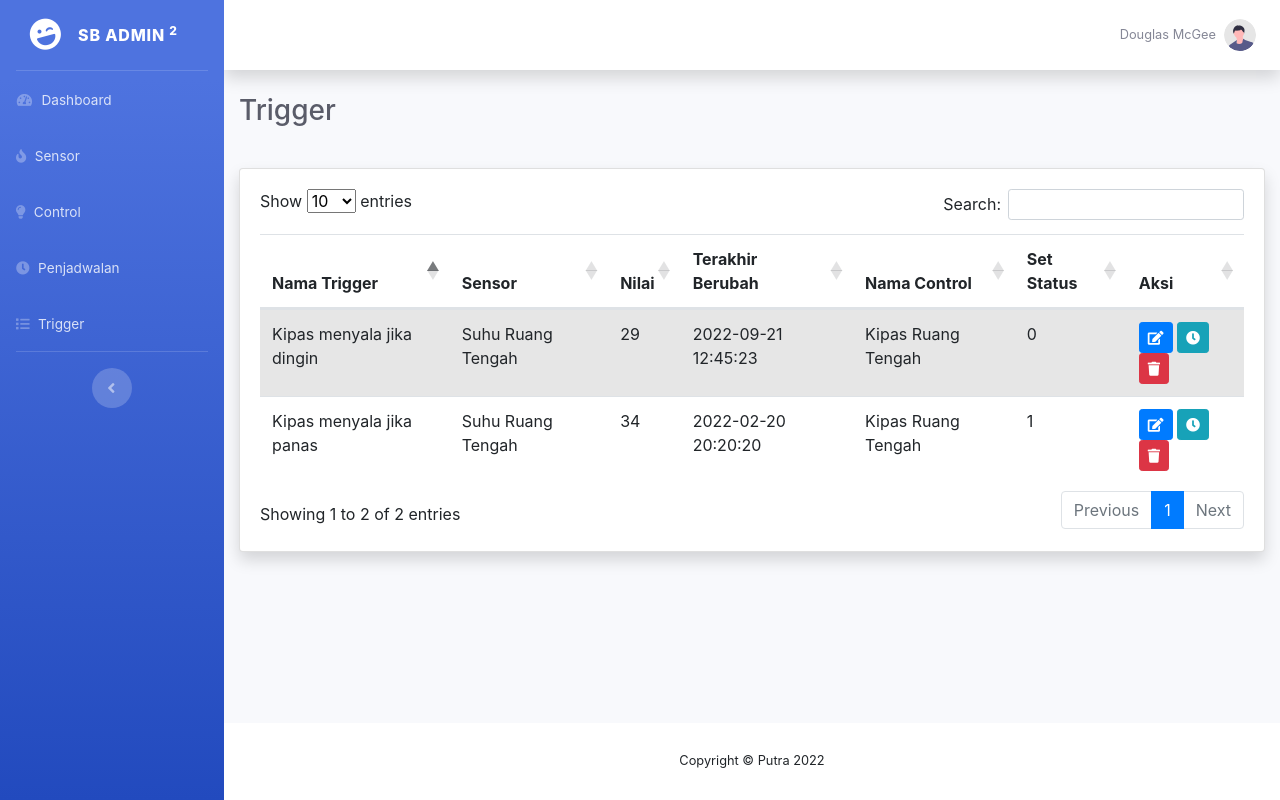
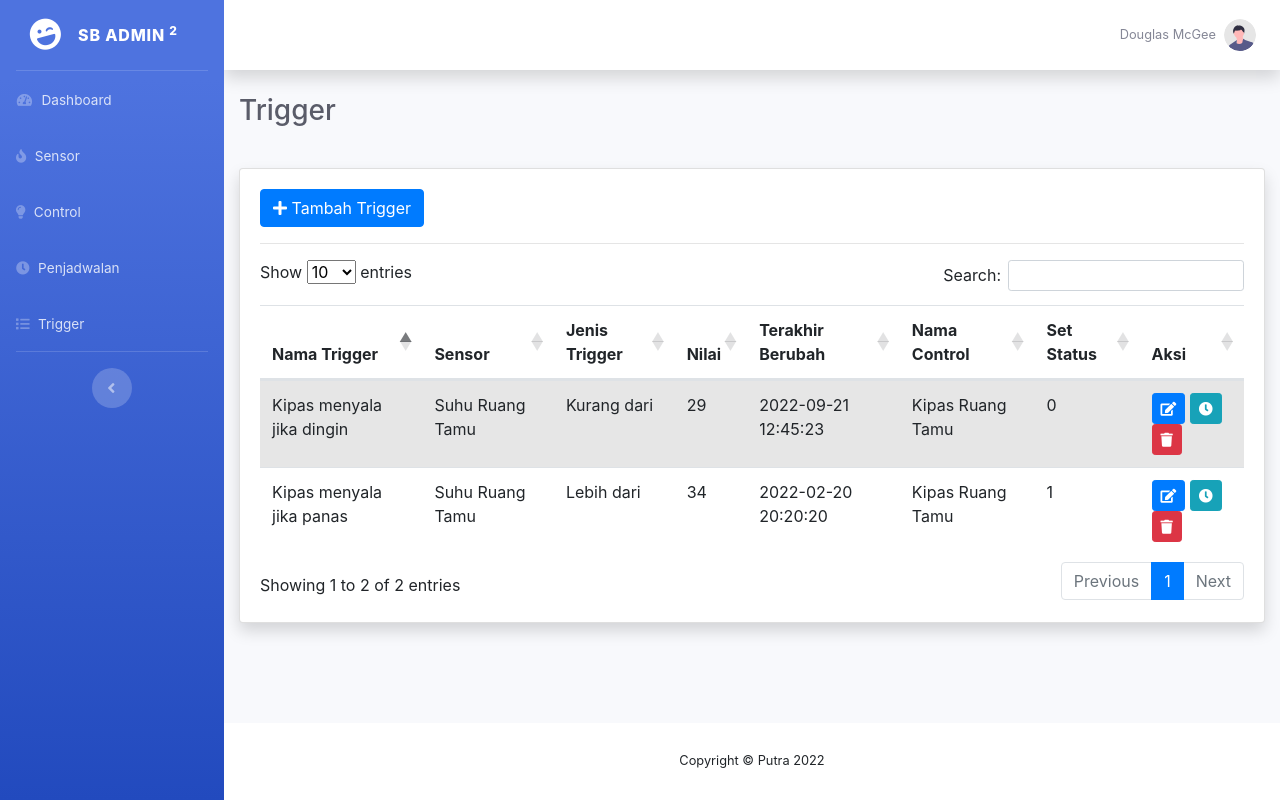
Before and after one commit to m4nzm333/microservice-iot, a Flask app: page /trigger in a window 1280 px wide. Run offline with Flask 2, Linux system fonts and the light colour scheme; some libraries are stand-ins or nearby versions.

Commit message:
Trigger jadwal

```diff
--- a/services/landing/templates/trigger.html
+++ b/services/landing/templates/trigger.html
@@ -19,11 +19,16 @@
                         <dir class="col-12">
                             <div class="card shadow">
                                 <div class="card-body table-responsive">
-                                    <table id="tableSensor" class="table table-striped">
+                                    <button class="btn btn-primary" id="btnTambah">
+                                        <i class="fa fa-plus"></i> Tambah Trigger
+                                    </button>
+                                    <hr>
+                                    <table id="tableTrigger" class="table table-striped">
                                         <thead>
                                             <tr>
                                                 <th>Nama Trigger</th>
                                                 <th>Sensor</th>
+                                                <th>Jenis Trigger</th>
                                                 <th>Nilai</th>
                                                 <th>Terakhir Berubah</th>
                                                 <th>Nama Control</th>
@@ -34,10 +39,11 @@
                                         <tbody>
                                             <tr>
                                                 <td>Kipas menyala jika panas</td>
-                                                <td>Suhu Ruang Tengah</td>
+                                                <td>Suhu Ruang Tamu</td>
+                                                <td>Lebih dari</td>
                                                 <td>34</td>
                                                 <td>2022-02-20 20:20:20</td>
-                                                <td>Kipas Ruang Tengah</td>
+                                                <td>Kipas Ruang Tamu</td>
                                                 <td>1</td>
                                                 <td>
                                                     <button class="btn btn-sm btn-primary">
@@ -53,10 +59,11 @@
                                             </tr>
                                             <tr>
                                                 <td>Kipas menyala jika dingin</td>
-                                                <td>Suhu Ruang Tengah</td>
+                                                <td>Suhu Ruang Tamu</td>
+                                                <td>Kurang dari</td>
                                                 <td>29</td>
                                                 <td>2022-09-21 12:45:23</td>
-                                                <td>Kipas Ruang Tengah</td>
+                                                <td>Kipas Ruang Tamu</td>
                                                 <td>0</td>
                                                 <td>
                                                     <button class="btn btn-sm btn-primary">
@@ -81,12 +88,97 @@
             {% include('includes/footer.html') %}
         </div>
     </div>
+
+    <div class="modal fade" id="modalTrigger" tabindex="-1" role="dialog" aria-labelledby="modalTriggerLabel" aria-hidden="true">
+        <div class="modal-dialog" role="document">
+            <div class="modal-content">
+                <form action="" method="post">
+                    <div class="modal-header">
+                        <h5 class="modal-title" id="modalTriggerLabel">Tambah Trigger</h5>
+                        <button type="button" class="close" data-dismiss="modal" aria-label="Close">
+                            <span aria-hidden="true">&times;</span>
+                        </button>
+                    </div>
+                    <div class="modal-body">
+                        <div class="container">
+                            <div class="form-group row">
+                                <label for="nama" class="col-4">Nama Trigger</label>
+                                <div class="col-8">
+                                    <input type="text" name="nama" id="nama" class="form-control" placeholder="Nama Sensor">
+                                </div>
+                            </div>
+                            <hr>
+                            <h5>Sensor</h5>
+                            <div class="form-group row">
+                                <label for="nama" class="col-4">Control</label>
+                                <div class="col-8">
+                                    <select name="sensor" id="sensor" class="form-control">
+                                        <option value="suhu1">Suhu Ruang Tamu</option>
+                                        <option value="kelembapan1">Kelembapan Ruang Tamu</option>
+                                        <option value="cahaya1">Atap Teras</option>
+                                    </select>
+                                </div>
+                            </div>
+                            <div class="form-group row">
+                                <label for="nama" class="col-4">Jenis Trigger</label>
+                                <div class="col-8">
+                                    <select name="control" id="control" class="form-control">
+                                        <option value="kipas1">Kipas Ruang Tamu</option>
+                                        <option value="pompa1">Pompa Air PDAM</option>
+                                        <option value="lampu1">Lampu Ruang Tengah</option>
+                                    </select>
+                                </div>
+                            </div>
+                            <div class="form-group row">
+                                <label for="value" class="col-4">Nilai Sensor</label>
+                                <div class="col-8">
+                                    <input type="text" name="value" id="value" class="form-control" placeholder="Nilai Sensor">
+                                </div>
+                            </div>
+                            <hr>
+                            <h5>Control</h5>
+                            <div class="form-group row">
+                                <label for="nama" class="col-4">Sensor</label>
+                                <div class="col-8">
+                                    <select name="sensor" id="sensor" class="form-control">
+                                        <option value="suhu1">Suhu Ruang Tamu</option>
+                                        <option value="kelembapan1">Kelembapan Ruang Tamu</option>
+                                        <option value="cahaya1">Atap Teras</option>
+                                    </select>
+                                </div>
+                            </div>
+                            <div class="form-group row">
+                                <label for="value" class="col-4">Set Status</label>
+                                <div class="col-8">
+                                    <input type="text" name="value" id="value" class="form-control" placeholder="Set Status">
+                                </div>
+                                <div class="col-12">
+                                    <small class="text-danger">* Gunakan 0 atau 1 untuk status jika menggunakan model saklar</small>
+                                </div>
+                            </div>
+                        </div>
+                    </div>
+                    <div class="modal-footer">
+                        <button type="button" class="btn btn-secondary" data-dismiss="modal">Kembali</button>
+                        <button type="button" class="btn btn-success">
+                            <i class="fa fa-save"></i> Simpan
+                        </button>
+                    </div>
+                </form>
+            </div>
+        </div>
+    </div>
+
     {% include('includes/scrollup.html') %}
     {% include('includes/script.html') %}
     <script defer>
         var baseApiURL = 'https://api.myiot.com';
 
-        $("#tableSensor").dataTable();
+        $("#tableTrigger").dataTable();
+
+        $("#btnTambah").click(() => {
+            $("#modalTrigger").modal('show');
+        })
     </script>
 
 </body>
```
Also changed, not shown: services/landing/templates/scheduler.html (+8 -1 lines).
